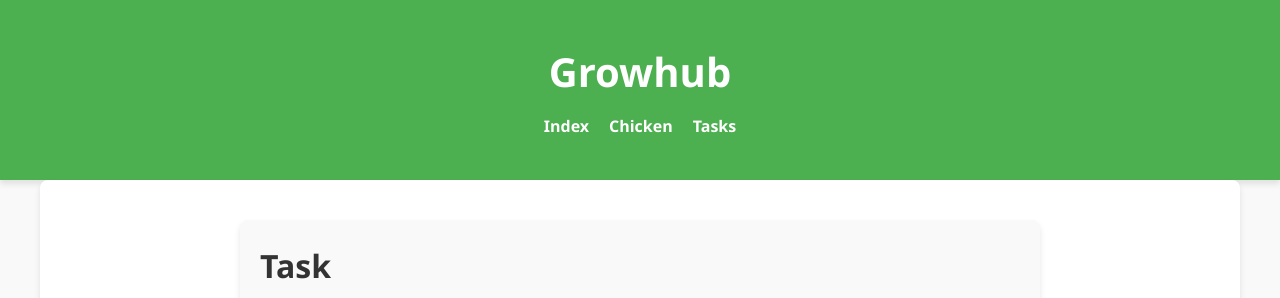
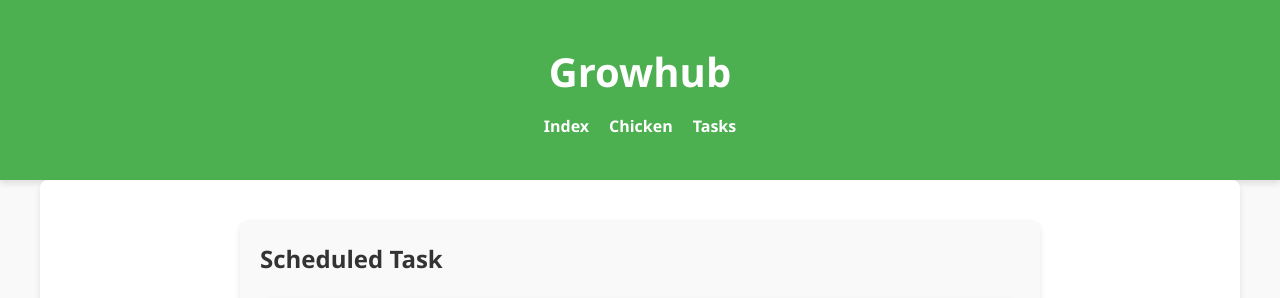
Before and after one commit to Narkfr/growhub, a Flask app: template back/app/templates/tasks.html in a window 1280 px wide. Shown: the top 298 px of the page. Run offline with Flask 3, Linux system fonts and the light colour scheme; the template is opened without the code that fills it, so the values that code supplies are empty.

Commit message:
fix(tasks): various fixes

```diff
--- a/back/app/app.py
+++ b/back/app/app.py
@@ -122,7 +122,6 @@ def tasks():
                 "eta": format_date(task.get("eta")),
                 "status": "Scheduled"
             })
-            print(task)
     return render_template("tasks.html", tasks=tasks)
 
 def format_date(iso_date):
@@ -130,7 +129,7 @@ def format_date(iso_date):
     if iso_date and isinstance(iso_date, str):
         try:
             dt = datetime.fromisoformat(iso_date.rstrip("Z"))  # Remove 'Z' if present
-            dt = dt.replace(tzinfo=pytz.utc).astimezone(pytz.timezone("Europe/London"))  # Convert to local time
+            dt = dt.replace(tzinfo=pytz.utc).astimezone(pytz.timezone("Europe/Paris"))  # Convert to local time
             return dt.strftime("%d %B %Y at %H:%M")  # Example: 23 February 2025 at 19:06
         except ValueError:
             return "Invalid date"
--- a/back/app/templates/tasks.html
+++ b/back/app/templates/tasks.html
@@ -4,7 +4,7 @@
 
 {% block content %}
 <div class="card task-section">
-    <h1>Task</h1>
+    <h2>Scheduled Task</h2>
     <table>
         <tr>
             <th>Topic</th>
```
